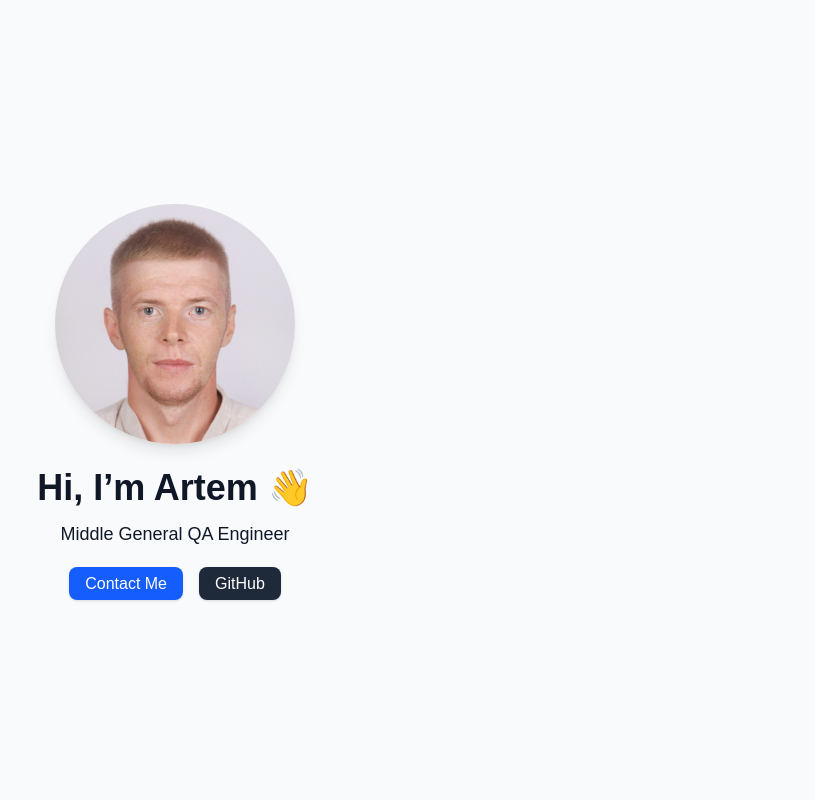
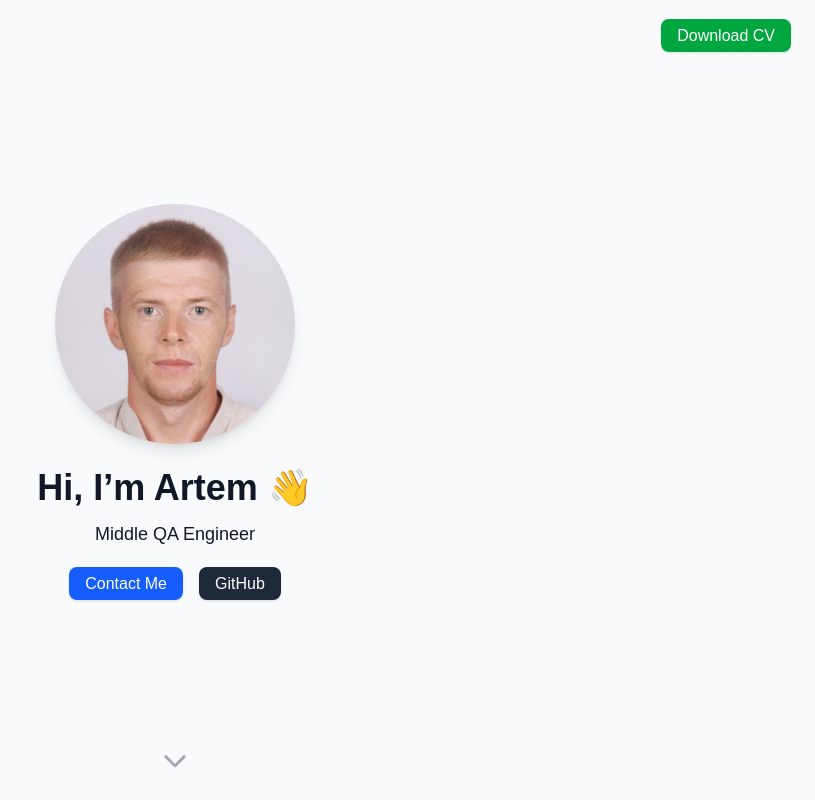
Before and after one commit to kosherenkov/next-portfolio-site, a Next.js app: page / in a window 1280 px wide. Shown: the top 800 px of the page, without its empty margins (465-1280 px from the left). Built offline with nearby package versions, Linux system fonts and the light colour scheme.

Commit message:
PORT-5: add download button + arrow

```diff
--- a/src/app/page.tsx
+++ b/src/app/page.tsx
@@ -1,15 +1,25 @@
 export default function Home() {
   return (
     <main className="min-h-screen bg-gray-50 text-gray-900 dark:bg-gray-900 dark:text-gray-100">
+      {/* Download button (absolute, top-right) */}
+      <div className="fixed top-6 right-6 z-50">
+        <a
+          href="/Kosherenkov Artem Middle QA Engineer.pdf"
+          download
+          className="px-4 py-2 bg-green-600 text-white rounded-lg shadow hover:bg-green-700"
+        >
+          Download CV
+        </a>
+      </div>
       {/* Hero */}
-      <section className="flex flex-col items-center justify-center h-screen text-center">
+  <section className="flex flex-col items-center justify-center min-h-screen text-center">
         <img
           src="/14.jpg"
           alt="My photo"
-          className="w-60 h-60 rounded-full shadow-lg mb-6 object-cover object-top"
+          className="w-60 h-60 rounded-full shadow-lg mb-6 object-cover object-top mx-auto"
         />
         <h1 className="text-4xl font-bold">Hi, I’m Artem 👋</h1>
-        <p className="mt-3 text-lg">Middle General QA Engineer</p>
+        <p className="mt-3 text-lg">Middle QA Engineer</p>
         <div className="mt-6 space-x-4">
           <a
             href="mailto:a.kosherenkov@gmail.com"
@@ -26,7 +36,14 @@ export default function Home() {
         </div>
       </section>
 
-      {/* About */}
+      {/* Down arrow for scroll hint (always visible below Hero) */}
+  <div className="pointer-events-none z-40 absolute left-1/2 -translate-x-1/2 bottom-4">
+    <svg width="32" height="32" fill="none" stroke="currentColor" strokeWidth="2" viewBox="0 0 24 24" className="animate-bounce text-gray-400 dark:text-gray-200">
+      <path strokeLinecap="round" strokeLinejoin="round" d="M19 9l-7 7-7-7" />
+    </svg>
+  </div>
+
+  {/* About */}
       <section className="max-w-3xl mx-auto py-20 px-6">
         <h2 className="text-2xl font-semibold mb-4">About Me</h2>
         <p>
```
Also changed, not shown: 1 other file (tests, documents, lock files or other folders).
